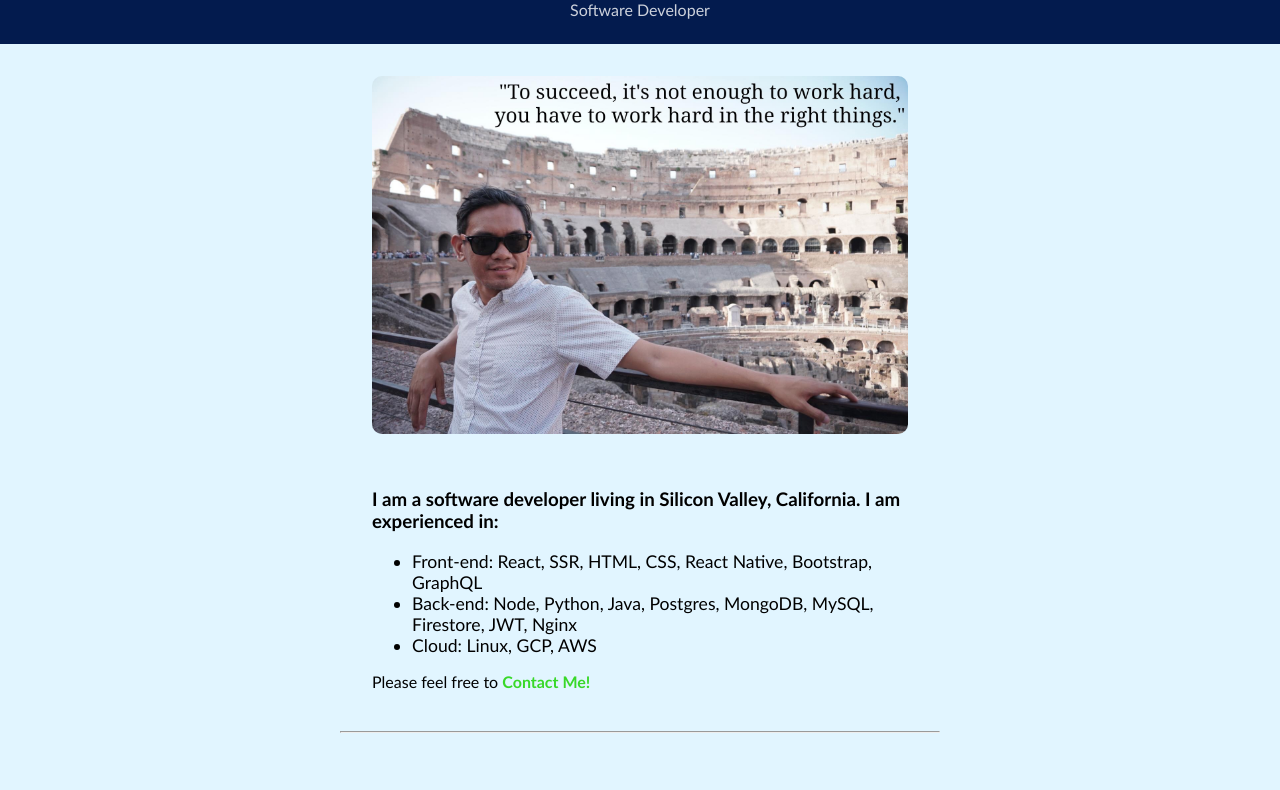
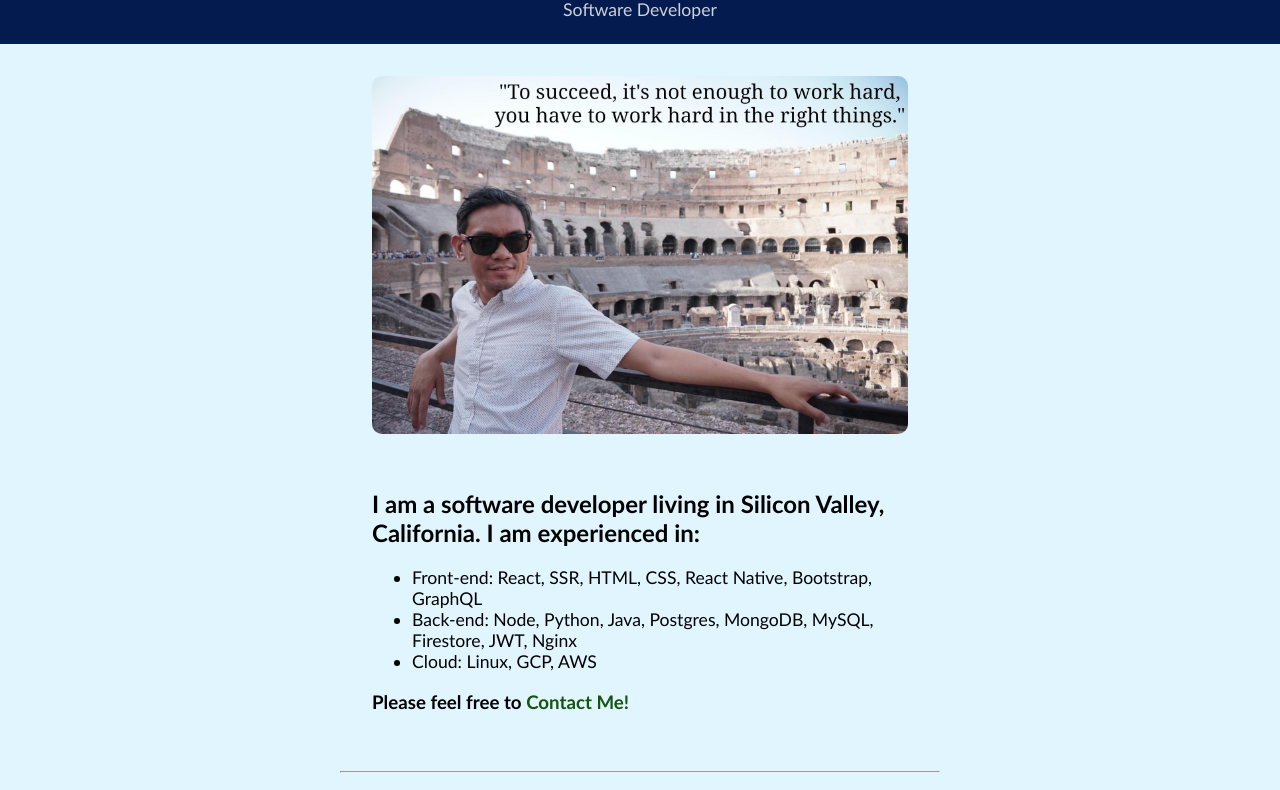
Before and after one commit to andrewcbuensalida/portfolio-1, a plain HTML site: page index.html in a window 1280 px wide. Shown: the part 84-874 px from the top of the page. Drawn offline with Linux system fonts and the light colour scheme.

Commit message:
added comments

```diff
--- a/index.html
+++ b/index.html
@@ -5,6 +5,7 @@
 		<meta http-equiv="X-UA-Compatible" content="IE=edge" />
 		<meta name="viewport" content="width=device-width, initial-scale=1.0" />
 		<title>Andrew's Thinkful Portfolio</title>
+		<!-- to link to style sheet -->
 		<link rel="stylesheet" href="style.css" />
 	</head>
 	<body>
@@ -13,15 +14,16 @@
 			<p>Software Developer</p>
 		</header>
 		<main>
+			<!-- this article contains stack I am experienced in and a call to action -->
 			<article>
 				<img
 					src="./images/41688317_10155689957325770_1383876580605952000_o.jpg"
 					alt="me"
 				/>
-				<h3>
+				<h2>
 					I am a software developer living in Silicon Valley,
 					California. I am experienced in:
-				</h3>
+				</h2>
 				<ul>
 					<li>
 						Front-end: React, SSR, HTML, CSS, React Native,
@@ -33,10 +35,14 @@
 					</li>
 					<li>Cloud: Linux, GCP, AWS</li>
 				</ul>
-				Please feel free to
-				<a href="#contact"><strong>Contact Me!</strong></a>
+				<h3>
+					Please feel free to
+					<!-- this a tag scrolls to contact article -->
+					<a href="#contact"><strong>Contact Me!</strong></a>
+				</h3>
 			</article>
 			<hr />
+			<!-- this article tells a little about me, my passion for coding, my willingness to work with others, and my outside interests -->
 			<article>
 				<h2>About me</h2>
 				<p>
@@ -55,7 +61,9 @@
 					I am excited about paired programming in Thinkful.
 				</p>
 				<p>
-					My interests outside of coding include jogging in new places because I love learning new things, just like how I love learning new frameworks and libraries.
+					My interests outside of coding include jogging in new places
+					because I love learning new things, just like how I love
+					learning new frameworks and libraries.
 				</p>
 			</article>
 			<hr />
@@ -78,6 +86,7 @@
 					>
 					<li>661-964-9268</li>
 				</ol>
+				<!-- google maps embed of Silicon Valley, where I live -->
 				<iframe
 					src="https://www.google.com/maps/embed?pb=!1m18!1m12!1m3!1d202845.11502955807!2d-122.18118130530485!3d37.402720920262844!2m3!1f0!2f0!3f0!3m2!1i1024!2i768!4f13.1!3m3!1m2!1s0x808fb68ad0cfc739%3A0x7eb356b66bd4b50e!2sSilicon%20Valley%2C%20CA!5e0!3m2!1sen!2sus!4v1642825117013!5m2!1sen!2sus"
 					width="600"
@@ -88,6 +97,6 @@
 				></iframe>
 			</article>
 		</main>
-		<footer><div>&copy Andrew Buensalida</div></footer>
+		<footer><h3>&copy Andrew Buensalida</h3></footer>
 	</body>
 </html>
--- a/style.css
+++ b/style.css
@@ -1,3 +1,4 @@
+/* to change the font family */
 * {
 	font-family: "Trebuchet MS", "Lucida Sans Unicode", "Lucida Grande",
 		"Lucida Sans", Arial, sans-serif;
@@ -6,6 +7,7 @@ html {
     /* smooth scrolling when clicking the contact me */
 	scroll-behavior: smooth;
 }
+/* so body and everything will stick to the side of the screen */
 body {
 	margin: 0;
 	background-color: rgb(225, 245, 255);
@@ -14,6 +16,7 @@ header,
 footer {
     /* rgba with opacity of .8 so background color will show a little on the font */
 	color: rgba(255, 255, 255, 0.8);
+	/* to center my name in the header and footer */
 	display: flex;
 	flex-direction: column;
 	align-items: center;
@@ -25,8 +28,10 @@ h1 {
 	font-family: "Courier New", Courier, monospace;
 	margin-bottom: 0;
 }
+
 main {
 	max-width: 600px;
+	/* to center main in the body */
 	margin: 0 auto;
 }
 article {
@@ -42,15 +47,20 @@ iframe {
 a {
 	text-decoration: none;
 }
+/* to style the contact me links when hovering,visited, and unvisited */
 a:link{
-    color: rgb(56, 216, 41);
+    color: rgb(21, 85, 15);
 }
 a:visited{
-    color:rgb(112, 151, 34)
+    color:rgb(72, 97, 22)
 }
 a:hover{
     color: rgb(174, 204, 115);
 }
+/* making font a little bigger */
 li{
     font-size: 1.1rem;
 }
+p{
+	font-size: 1.1rem;
+}
```
